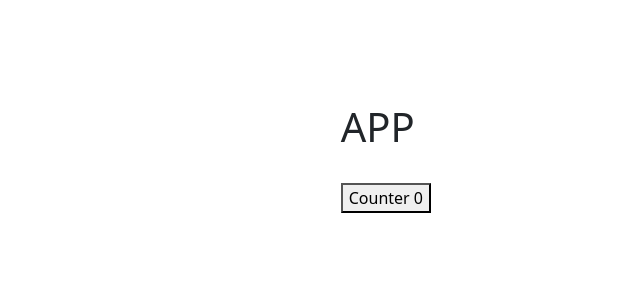
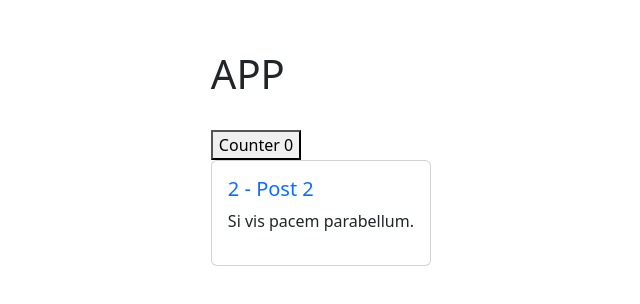
Before and after one commit to LESerrB/CursoVUE, a Vue app: page / in a window 1280 px wide. Shown: the part 242-546 px from the top of the page, without its empty margins (197-837 px from the left). Built offline with nearby package versions, Linux system fonts and the light colour scheme.

Commit message:
Uso de props

```diff
--- a/src/App.vue
+++ b/src/App.vue
@@ -1,5 +1,6 @@
 <script setup>
 import ButtonCounter from './components/ButtonCounter.vue';
+import BlogPost from './components/BlogPost.vue';
 </script>
 
 <template>
@@ -8,6 +9,12 @@
 
     <br>
     <ButtonCounter></ButtonCounter>
+    <BlogPost
+      title="Post 2"
+      id="2"
+      body="description 2"
+      colorText="primary"
+    />
   </div>
 </template>
 
--- /dev/null
+++ b/src/components/BlogPost.vue
@@ -0,0 +1,15 @@
+<script setup>
+    defineProps(["title", "id", "body", "colorText"]);
+</script>
+
+<template>
+    <div class="card">
+        <div class="card-body">
+            <h5
+                class="card-tittle"
+                :class="`text-${colorText}`"
+                >{{id}} - {{title}}</h5>
+            <p>Si vis pacem parabellum.</p>
+        </div>
+    </div>
+</template>
```
